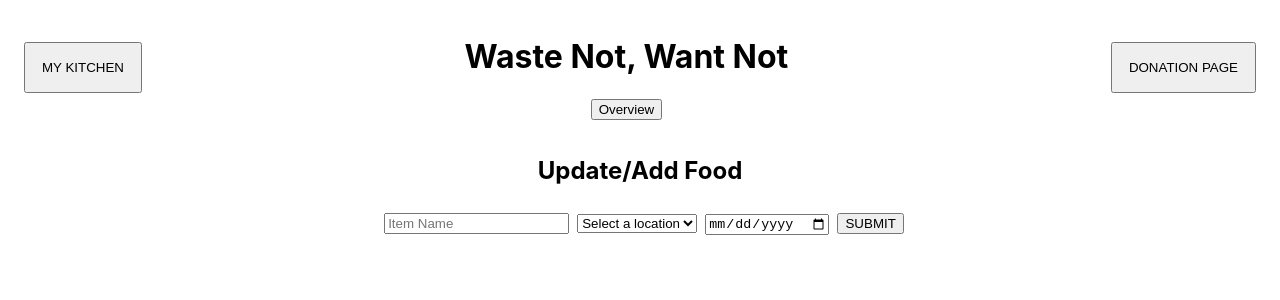
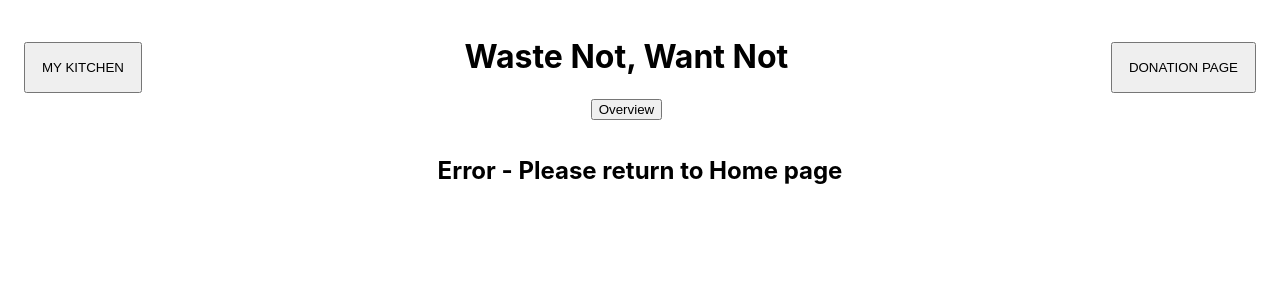
Before and after one commit to Waste-Not-Want-Not/waste-not, a React (Create React App) app: page /itemform in a window 1280 px wide. Shown: the top 300 px of the page. Built offline with nearby package versions, Linux system fonts and the light colour scheme.

Commit message:
Remove refetch from ItemForm Component Co-authored-by: Masaki <masakikleinkopf@gmail.com>

```diff
--- a/src/components/App/App.js
+++ b/src/components/App/App.js
@@ -17,11 +17,12 @@ const App = () => {
           <Overview />
         </Route>
         <Route exact path='/mykitchen'>
+          <ItemForm />
           <Kitchen />
         </Route>
-        <Route exact path='/itemform'>
+        {/* <Route exact path='/itemform'>
           <ItemForm />
-        </Route>
+        </Route> */}
         <Route exact path='/fridge'>
           <Location kitchenLocation='fridge'/>
         </Route>
--- a/src/components/ItemForm/ItemForm.js
+++ b/src/components/ItemForm/ItemForm.js
@@ -9,7 +9,7 @@ const ItemForm = () => {
   const [location, setLocation] = useState('');
   const [date, setDate] = useState('');
 
-  const [createItem, { data, loading, error, refetch}] = useMutation(CREATE_ITEM);
+  const [createItem, { data, loading, error}] = useMutation(CREATE_ITEM);
 
   if (error) return <h1>Technical difficulties, please visit us later.</h1>
 
@@ -49,7 +49,6 @@ const ItemForm = () => {
               }
             }
           })
-          refetch();
         }}>SUBMIT</button>
       </div>
     </section>
--- a/src/components/Kitchen/Kitchen.js
+++ b/src/components/Kitchen/Kitchen.js
@@ -10,16 +10,17 @@ import { NavLink } from 'react-router-dom';
 
 const Kitchen = () => {
 
-  const {loading, data, error} = useQuery( GET_ITEMS_QUERY, {
+  const {loading, data, error, refetch} = useQuery( GET_ITEMS_QUERY, {
     variables: { id: 1 }
   })
-
 
   if (error) return <h1>Technical difficulties, please visit us later.</h1>
 
   if (loading) return <h2>LOADING...</h2>
 
   if (data) {
+
+    refetch();
 
     let newItems = [...data.getUserById.items];
 
@@ -37,9 +38,9 @@ const Kitchen = () => {
 
     return (
       <section className='kitchen-container'>
-        <NavLink to='/itemform'>
+        {/* <NavLink to='/itemform'>
           <button className='kitchen-button'>ADD NEW FOOD</button>
-        </NavLink>
+        </NavLink> */}
         <article className='kitchen'>
           <div className='pantry'>
             <NavLink to='/pantry'>
```
